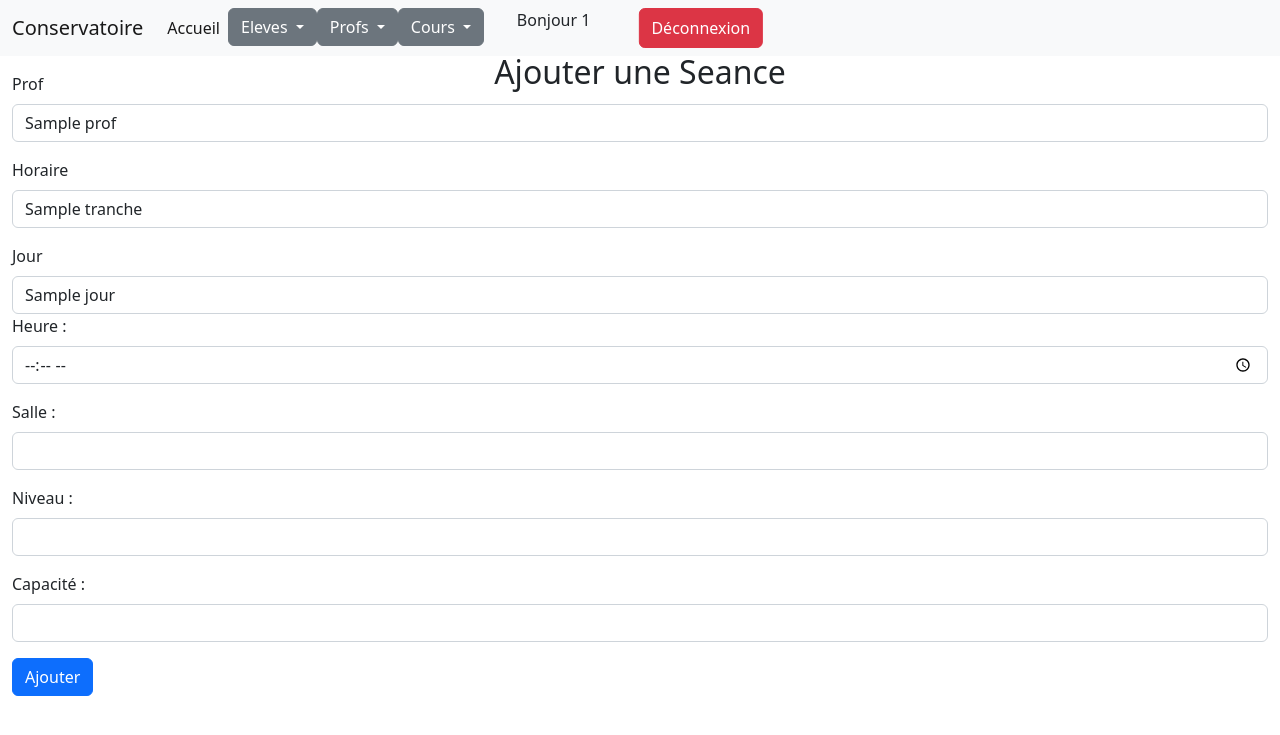
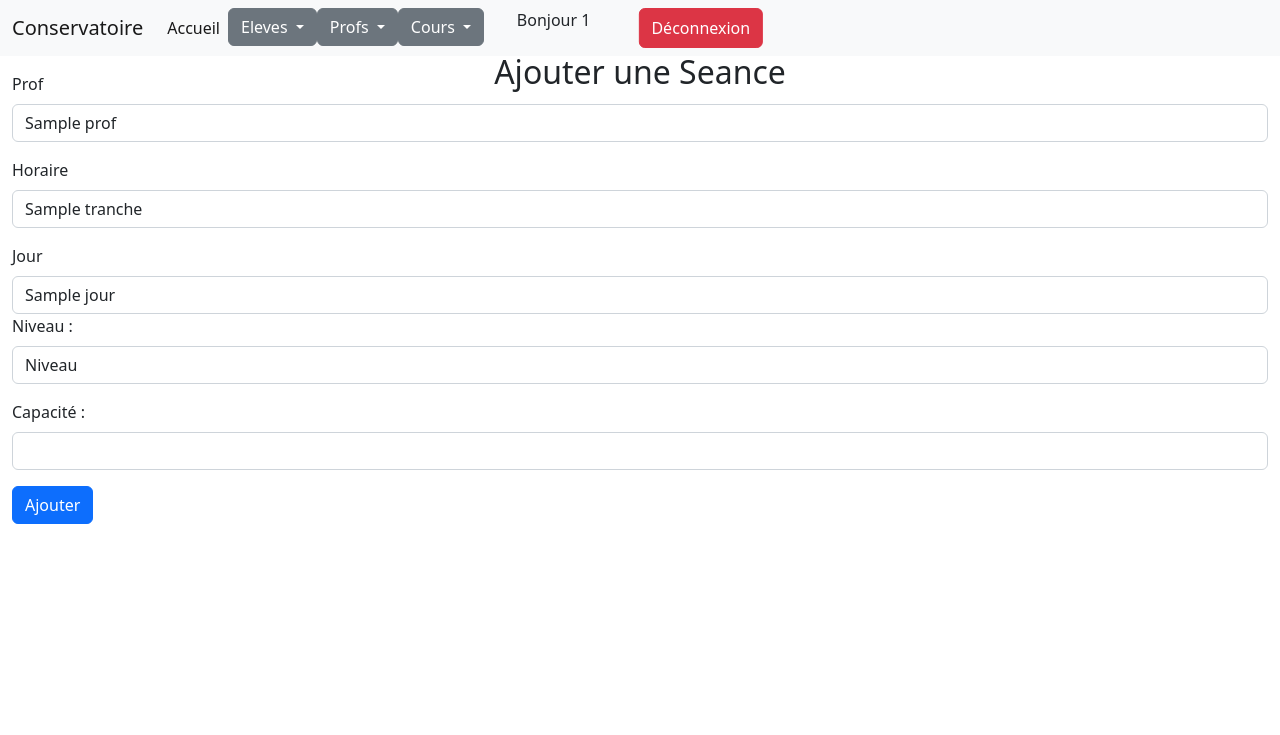
Before and after one commit to MicleaChristian/ConservatoirePHP, a PHP site: template Vues/ajoutercours.php in a window 1280 px wide. Shown: the top 735 px of the page. Run offline with PHP 8.4, Linux system fonts and the light colour scheme; the visitor is signed in with stand-in values (Sample User, id 1); the template is opened without the code that fills it: most values are stand-ins (such as "Sample title", 1, 10 or a date in 2020).

Commit message:
form ajout
avancée sur le form ajouter un cours

```diff
--- a/Controleurs/controleurCours.php
+++ b/Controleurs/controleurCours.php
@@ -11,6 +11,10 @@
                 $profs = prof::getAll();
                 require_once 'Modeles/heure.class.php';
                 $heures = heure::getAll();
+                require_once 'Modeles/jour.class.php';
+                $jours = jour::getAll();
+                require_once 'Modeles/niveau.class.php';
+                $niveaux = niveau::getAll();
                 include "Vues/ajoutercours.php";
                 break;
 
--- a/Modeles/cours.class.php
+++ b/Modeles/cours.class.php
@@ -144,11 +144,11 @@ class Seance
         $pdo = MonPdo::getInstance();
         $req = $pdo->prepare("INSERT INTO seance (IDPROF, TRANCHE, JOUR, NIVEAU, CAPACITE)
                               VALUES (:idprof, :tranche, :jour, :niveau, :capacite)");
-        $req->bindValue(':idprof', $seance->getIDPROF(), PDO::PARAM_INT);
+        $req->bindValue(':idprof', $seance->getIDPROF(), PDO::PARAM_STR);
         $req->bindValue(':tranche', $seance->getTRANCHE(), PDO::PARAM_STR);
         $req->bindValue(':jour', $seance->getJOUR(), PDO::PARAM_STR);
         $req->bindValue(':niveau', $seance->getNIVEAU(), PDO::PARAM_STR);
-        $req->bindValue(':capacite', $seance->getCAPACITE(), PDO::PARAM_INT);
+        $req->bindValue(':capacite', $seance->getCAPACITE(), PDO::PARAM_STR);
         $req->execute();
     }
 
--- a/Modeles/monPdo.php
+++ b/Modeles/monPdo.php
@@ -30,7 +30,7 @@ class MonPdo
     public static function checkSessionAndRedirect()
     {
         if (!isset($_SESSION['user_id'])) {
-            header('Location: ../index.php?uc=redirlogin');
+            header('Location: index.php?uc=redirlogin');
             exit();
         }
     }
--- a/Vues/ajoutercours.php
+++ b/Vues/ajoutercours.php
@@ -25,10 +25,10 @@ MonPdo::checkSessionAndRedirect();
         <form action="index.php?uc=seance&action=ajouter" method="POST">
             <div class="row mt-3">
                 <div class="col">
-                    <label for="nom" class="form-label">Prof</label>
-                    <select class="form-control" id="nom" name="nom">
+                    <label for="idprof" class="form-label">Prof</label>
+                    <select class="form-control" id="idprof" name="idprof">
                         <?php foreach ($profs as $prof): ?>
-                            <option value="<?php echo $prof["nom"]; ?>">
+                            <option value="<?php echo $prof["idprof"]; ?>">
                                 <?php echo $prof["nom"]; ?>
                             </option>
                         <?php endforeach; ?>
@@ -60,20 +60,17 @@ MonPdo::checkSessionAndRedirect();
                 </div>
             </div>
             <div class="mb-3">
-                <label for="heure" class="form-label">Heure :</label>
-                <input type="time" class="form-control" id="heure" name="heure" required>
-            </div>
-            <div class="mb-3">
-                <label for="salle" class="form-label">Salle :</label>
-                <input type="text" class="form-control" id="salle" name="salle" required>
-            </div>
-            <div class="mb-3">
                 <label for="niveau" class="form-label">Niveau :</label>
-                <input type="text" class="form-control" id="niveau" name="niveau" required>
+                <select class="form-control" id="niveau" name="niveau" required>
+                    <option value="">Niveau</option>
+                    <option value="1">Débutant</option>
+                    <option value="2">Moyen</option>
+                    <option value="3">Avancé</option>
+                </select>
             </div>
             <div class="mb-3">
                 <label for="capacite" class="form-label">Capacité :</label>
-                <input type="text" class="form-control" id="capacite" name="capacite" required>
+                <input type="number" class="form-control" id="capacite" name="capacite" required>
             </div>
             <input type="submit" class="btn btn-primary" value="Ajouter">
         </form>
--- a/Vues/ajoutereleve.php
+++ b/Vues/ajoutereleve.php
@@ -25,7 +25,7 @@ MonPdo::checkSessionAndRedirect();
         <form action="index.php?uc=personne&action=ajouter" method="POST">
             <div class="mb-3">
                 <label for="nom" class="form-label">Nom :</label>
-            <input type="text" class="form-control" id="nom" name="nom" placeholder="Nom"required>
+                <input type="text" class="form-control" id="nom" name="nom" placeholder="Nom" required>
             </div>
             <div class="mb-3">
                 <label for="prenom" class="form-label">Prénom :</label>
@@ -63,4 +63,5 @@ MonPdo::checkSessionAndRedirect();
         </form>
     </div>
 </body>
+
 </html>
```
Also changed, not shown: Modeles/niveau.class.php (added, +31 -0 lines). Lines whose indentation alone changed are shown as unchanged.
